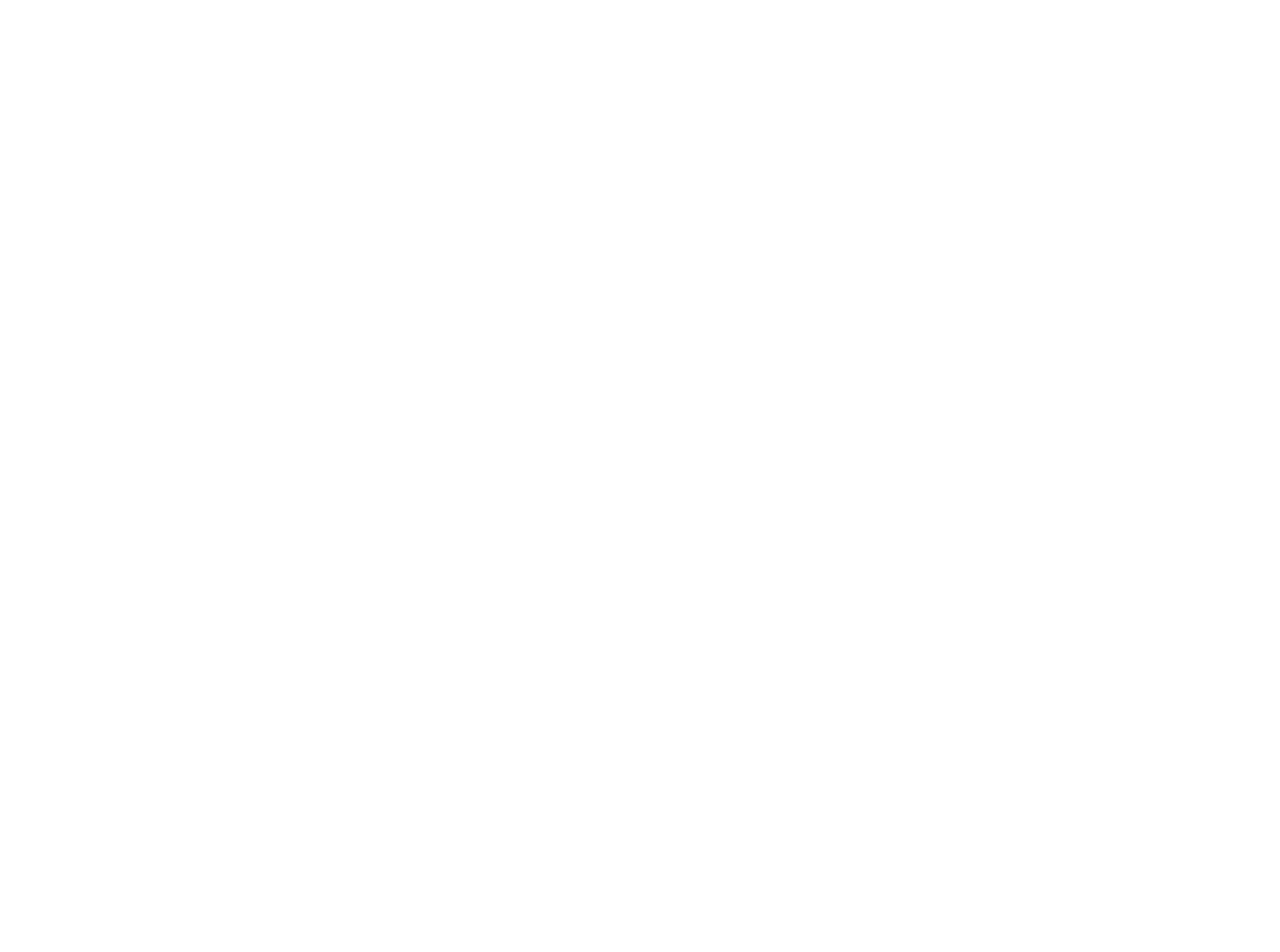
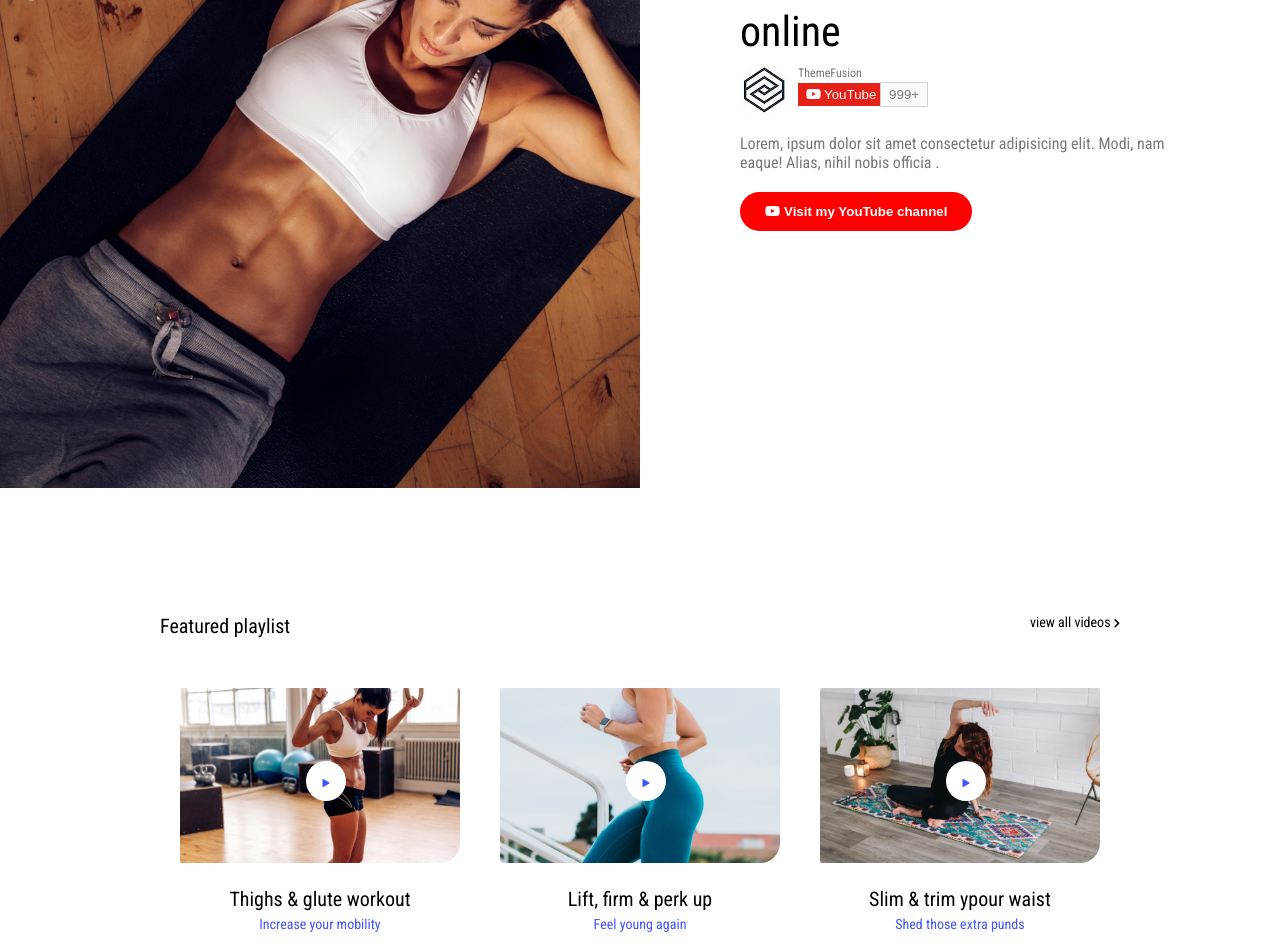
Before and after one commit to AnaisDiGenua/proj-html-vuejs, a Vue app: page / in a window 1280 px wide. Shown: the part 1500-2452 px from the top of the page. Before the commit the page ends 1400 px from the top, so only its background shows below. Built offline with nearby package versions, Linux system fonts and the light colour scheme.

Commit message:
videos section

```diff
--- a/src/assets/style/global.scss
+++ b/src/assets/style/global.scss
@@ -15,6 +15,9 @@
 .container {
     width: 75%;
     margin: 0 auto;
+}
+section {
+    padding: 100px 0;
 }
 ul {
     list-style: none;
@@ -43,6 +46,21 @@
             color: black;
         }
     }
+    &.btn3 {
+        background-color: $btn3;
+        &:hover {
+            background-color: $hoverBtn1;
+        }
+    }
+}
+.play-btn {
+    text-align: center;
+    background-color: white;
+    border-radius: 50%;
+    position: absolute;
+    i {
+        color: $btn1;
+    }
 }
 
 
@@ -51,15 +69,32 @@
     font-family: 'Roboto Condensed', sans-serif;
 }
 .red-text {
+    font-size: 1.25rem;
     color: $hoverBtn1;
 }
 .yellow-text {
     font-weight: 700;
     color: $yellow;
 }
+.blue-text {
+    font-size: 1.25rem;
+    color: $btn1;
+}
+.gray-text {
+    color: $gray;
+}
+h2 {
+    font-size: 2.625rem;
+    font-weight: 400;
+    margin-top: 20px;
+}
 h4 {
     font-size: 1.375rem;
     color: $white;
+}
+h5 {
+    font-size: 1.25rem;
+    font-weight: 400;
 }
 .quote-box {
     display: flex;
--- a/src/assets/style/partials/variables.scss
+++ b/src/assets/style/partials/variables.scss
@@ -2,7 +2,7 @@
 $hoverBtn1: #ec5a57;
 $btn2: #060606;
 $hoverBtn2: #fff;
-$btn3: #bc0428;
+$btn3: #ff0000;
 $darkColor: #060606;
 $white: #fff;
 $gray: #78787a;
--- a/src/components/commons/CardServices.vue
+++ b/src/components/commons/CardService.vue
@@ -26,7 +26,7 @@
 
 <script>
 export default {
-    name: 'CardServices'
+    name: 'CardService'
 }
 </script>
 
@@ -46,7 +46,7 @@
                 position: relative;
                 cursor: pointer;
                 img {
-                    width: 300px;
+                    width: 100%;
                     object-fit: cover;
                 }
                 .content-box {
--- /dev/null
+++ b/src/components/commons/CardVideo.vue
@@ -0,0 +1,67 @@
+<template>
+    <div class="card-container">
+        <div class="card">
+            <img src="../../assets/img/video2-2x.jpg" alt="video photo">
+            <h5>Thighs & glute workout</h5>
+            <p class="blue-text">Increase your mobility</p>
+            <div class="play-btn">
+                <i class="fas fa-play"></i>
+            </div>
+        </div>
+        <div class="card">
+            <img src="../../assets/img/video7-2x.jpg" alt="video photo">
+            <h5>Lift, firm & perk up</h5>
+            <p class="blue-text">Feel young again</p>
+            <div class="play-btn">
+                <i class="fas fa-play"></i>
+            </div>
+        </div>
+        <div class="card">
+            <img src="../../assets/img/video9-2x.jpg" alt="video photo">
+            <h5>Slim & trim ypour waist</h5>
+            <p class="blue-text">Shed those extra punds</p>
+            <div class="play-btn">
+                <i class="fas fa-play"></i>
+            </div>
+        </div>
+    </div>
+</template>
+
+<script>
+export default {
+    name: 'CardVideo'
+}
+</script>
+
+<style lang="scss" scoped>
+    .card-container {
+        display: flex;
+        justify-content: center;
+        .card {
+            width: calc(100% / 3 - 40px);
+            margin: 20px;
+            text-align: center;
+            position: relative;
+            img {
+                width: 100%;
+                border-radius: 2px 2px 20px 2px;
+                margin-bottom: 20px;
+            }
+            .blue-text {
+                font-size: .875rem;
+                margin-top: 5px;
+            }
+            .play-btn {
+                width: 40px;
+                height: 40px;
+                line-height: 40px;
+                top: 30%;
+                left: 45%;
+                    i {
+                        font-size: .5rem;
+                        cursor: pointer;
+                    }
+                }
+            }
+    }
+</style>
--- a/src/components/macro/Main.vue
+++ b/src/components/macro/Main.vue
@@ -2,18 +2,21 @@
     <main>
         <Hero/>
         <Services/>
+        <Videos/>
     </main>
 </template>
 
 <script>
 import Hero from '../sections/Hero.vue';
 import Services from '../sections/Services.vue';
+import Videos from '../sections/Videos.vue';
 
 export default {
     name: 'Main',
     components:  {
         Hero,
-        Services
+        Services,
+        Videos
     }
 }
 </script>
--- a/src/components/sections/Hero.vue
+++ b/src/components/sections/Hero.vue
@@ -55,9 +55,6 @@
             font-size: 3rem;
             margin: 10px 0 20px 0;
             }
-            .gray-text {
-                color: $gray;
-            }
             button {
                 margin: 20px 10px 20px 0;
                 i {
@@ -69,15 +66,10 @@
             width: 70px;
             height: 70px;
             line-height: 70px;
-            text-align: center;
-            background-color: white;
-            border-radius: 50%;
-            position: absolute;
             top: 45%;
             left: 75%;
             transform: translate(-50%, -50%);
             i {
-                color: $btn1;
                 font-size: .75rem;
             }
         }
--- a/src/components/sections/Services.vue
+++ b/src/components/sections/Services.vue
@@ -1,7 +1,7 @@
 <template>
     <section>
         <div class="container">
-            <CardServices/>
+            <CardService/>
             <div class="quote-box">
                 <div class="quote-content">
                     <p>"Lorem ipsum dolor sit amet consectetur adipisicing elit. Aperiam totam eos accusamus debitis adipisci ratione quisquam ipsa minima voluptatem rem, optio ut neque id explicabo assumenda, vitae earum omnis facere."</p>
@@ -17,12 +17,12 @@
 </template>
 
 <script>
-import CardServices from '../commons/CardServices.vue';
+import CardService from '../commons/CardService.vue';
 
 export default {
     name: 'Services',
     components: {
-        CardServices
+        CardService
     }
 }
 </script>
@@ -31,7 +31,7 @@
 @import '../../assets/style/partials/variables.scss';
 
     section {
-        height: 800px;
+        padding-top: 0;
         background-image: linear-gradient(150deg, #4154ff 0%, #d5000b 100%);
         .author-box  {
             height: 44px;
--- /dev/null
+++ b/src/components/sections/Videos.vue
@@ -0,0 +1,119 @@
+<template>
+    <section>
+        <!-- inizio youtube channel info -->
+        <div class="yt-channel-box">
+            <div class="photo-box">
+                <img src="../../assets/img/service15-2x.jpg" alt="yt photo">
+            </div>
+            <div class="content-box">
+                <p class="blue-text">Tune up your workouts</p>
+                <h2>The best health & fitness <br> online</h2>
+                <div class="channel">
+                    <img src="../../assets/img/unnamed.jpg" alt="channel logo">
+                    <div class="channel-info">
+                        <p>ThemeFusion</p>
+                        <button><i class="fab fa-youtube"></i>YouTube <span>999+</span></button>
+                    </div>
+                </div>
+                <p class="gray-text">Lorem, ipsum dolor sit amet consectetur adipisicing elit. Modi, nam eaque! Alias, nihil nobis officia .</p>
+                <button class="btn btn3"><i class="fab fa-youtube"></i>Visit my YouTube channel</button>
+            </div>
+        </div>
+        <!-- /youtube channel info -->
+
+        <!-- inizio playlist  -->
+        <div class="container">
+            <div class="title-box">
+                <h5>Featured playlist</h5>
+                <p>view all videos <i class="fas fa-chevron-right"></i></p>
+            </div>
+            <CardVideo/>
+        </div>
+        <!-- /playlist -->
+    </section>
+</template>
+
+<script>
+import CardVideo from '../commons/CardVideo.vue';
+
+export default {
+    name: 'Videos',
+    components: {
+        CardVideo
+    }
+}
+</script>
+
+<style lang="scss" scoped>
+@import '../../assets/style/partials/variables.scss';
+
+    section {
+        padding-top: 0;
+    }
+        .yt-channel-box {
+            display: flex;
+            > * {
+                width: 50%;
+            }
+            .photo-box {
+                height: 700px;
+                overflow: hidden;
+                border-radius: 2px 2px 20px 2px;
+                img {
+                    width: 100%;
+                    object-fit: cover;
+                }
+            }
+            .content-box {
+                padding: 100px ;
+                .channel {
+                    display: flex;
+                    margin: 10px 0 20px;
+                    .channel-info {
+                        margin-left: 10px;
+                        p {
+                            font-size: .75rem;
+                            color: $gray;
+                            margin-bottom: 3px;
+                        }
+                        button {
+                            padding: 4px 0 4px 8px;
+                            background-color:#e62117;
+                            border: none;
+                            color: $white;
+                            i {
+                                margin-right: 3px;
+                            }
+                            span {
+                                background-color: #fafafa;
+                                border: 1px solid lightgray;
+                                padding: 4px 8px;
+                                color: $gray;
+                            }
+                        }
+                    }
+                }
+                .btn3 {
+                    margin-top: 20px;
+                    i {
+                        margin-right: 4px;
+                    }
+                }
+            }
+        }
+        .container {
+            margin-top: 100px;
+            .title-box {
+                display: flex;
+                justify-content: space-between;
+                margin-bottom: 30px;
+                p {
+                    font-size: .875rem;
+                    i {
+                        font-size: .625rem;
+                    }
+                }
+            }
+        }
+
+</style>
```
Also changed, not shown: src/assets/img/unnamed.jpg (added).
